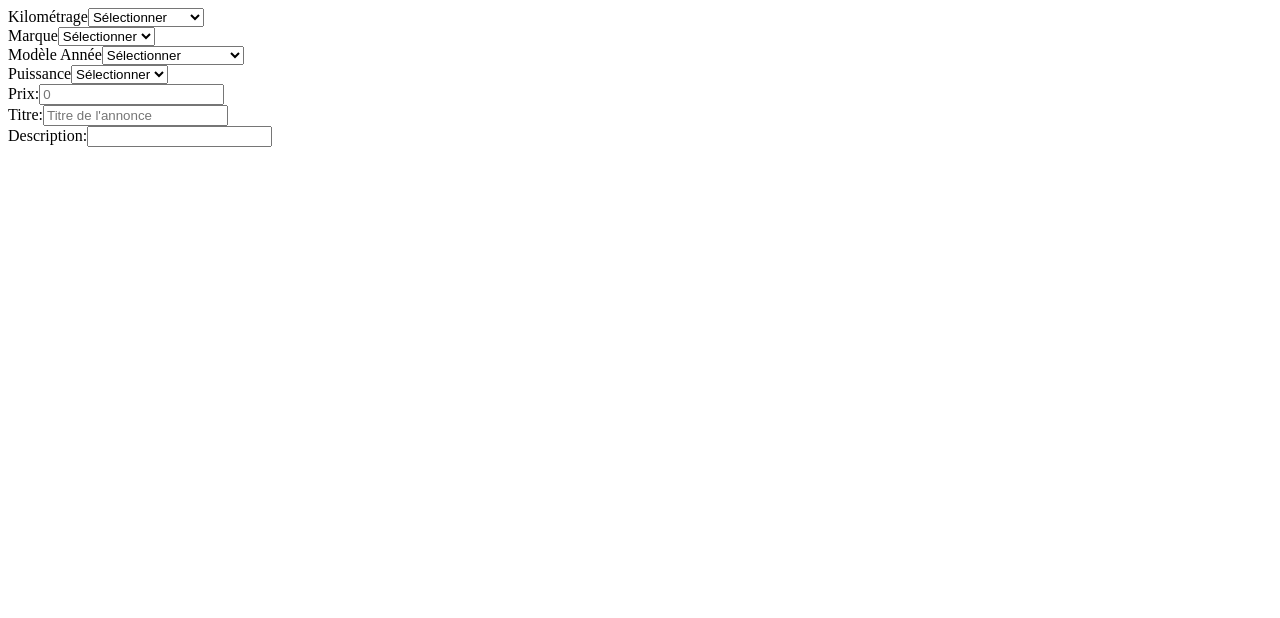
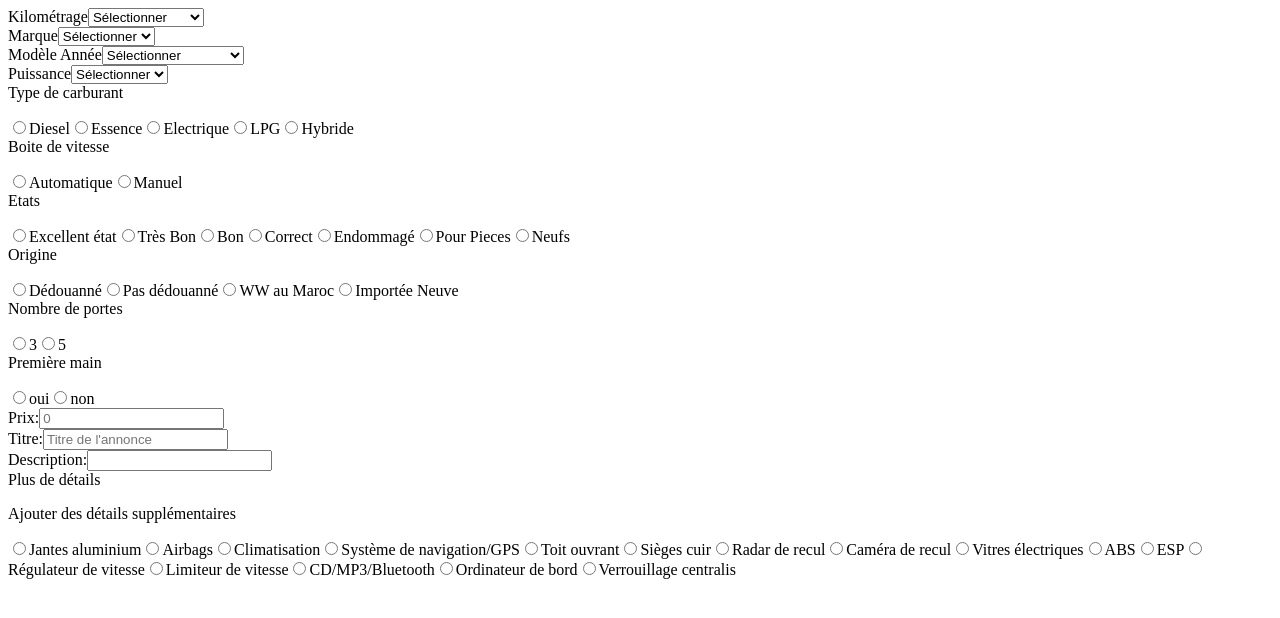
Before and after one commit to Kadeidja/reactAvitoGroup, a React (Create React App) app: page / in a window 1280 px wide. Shown: the top 618 px of the page. Built offline with nearby package versions, Linux system fonts and the light colour scheme.

Commit message:
assemblage des deux codes

```diff
--- /dev/null
+++ b/src/Datas/datastest.js
@@ -0,0 +1,70 @@
+export const defaultsData = {
+    questionttl:'',
+    addinfo:'',
+    askedquestions:'',
+    answersquestion:['','','','',''],
+    questionid:'question0',
+    questiontype:''
+};
+export const carburantData = {
+    questionttl:'CarburantType',
+    addinfo:'',
+    askedquestions:'Type de carburant',
+    answersquestion:['Diesel','Essence','Electrique','LPG','Hybride'],
+    questionid:'question1',
+    questiontype:'bubble'
+};
+export const stateData = {
+    questionttl:'States',
+    addinfo:'',
+    askedquestions:'Etats',
+    answersquestion:['Excellent état','Très Bon','Bon','Correct','Endommagé','Pour Pieces','Neufs'],
+    questionid:'',
+    questiontype:'bubble'
+}
+export const originData = {
+    questionttl:'Origin',
+    addinfo:'',
+    askedquestions:'Origine',
+    answersquestion:['Dédouanné','Pas dédouanné','WW au Maroc','Importée Neuve'],
+    questionid:'',
+    questiontype:'bubble'
+};
+export const GearBox = {
+    questionttl:'GearBox',
+    addinfo:'',
+    askedquestions:'Boite de vitesse',
+    answersquestion:['Automatique','Manuel'],
+    questionid:'',
+    questiontype:'bubble'
+};
+
+export const porteData = {
+    questionttl:'Porte',
+    addinfo:'',
+    askedquestions:'Nombre de portes',
+    answersquestion:['3','5'],
+    questionid:'',
+    questiontype:'bubble'
+};
+
+export const premiereData = {
+    questionttl:'Premiere',
+    addinfo:'',
+    askedquestions:'Première main',
+    answersquestion:['oui','non'],
+    questionid:'',
+    questiontype:'bubble'
+};
+
+export const moreData = {
+    questionttl:'Premiere',
+    addinfo:'Ajouter des détails supplémentaires',
+    askedquestions:'Plus de détails',
+    answersquestion:['Jantes aluminium', 'Airbags', 'Climatisation', 'Système de navigation/GPS',
+                    'Toit ouvrant', 'Sièges cuir', 'Radar de recul', 'Caméra de recul', 'Vitres électriques',
+                    'ABS', 'ESP', 'Régulateur de vitesse', 'Limiteur de vitesse', 'CD/MP3/Bluetooth',
+                    'Ordinateur de bord', 'Verrouillage centralis'],
+    questionid:'',
+    questiontype:'bubble'
+};
--- /dev/null
+++ b/src/components/Bubllyquestion.js
@@ -0,0 +1,27 @@
+import React from 'react';
+import { useState } from 'react';
+
+function Showquestion ({defaultsData}){
+const [questionValue,setquestionValue] = useState('Non définit')
+    return (
+        <div className="showquestion">
+                        <div key={defaultsData.questionid}>
+                        <div>
+                            <label>{defaultsData.askedquestions}</label>
+                            <p>{defaultsData.addinfo}</p>
+                         </div>
+
+                            {defaultsData.answersquestion.map((answersolo)=>{
+                                return(
+                                <label for={questionValue}>
+                                    <input onChange={e => setquestionValue(e.target.value)} type="radio" name="answer" value={answersolo} id={answersolo.questionid} />
+                                    {answersolo}
+                                </label>
+                                )
+                            })}
+                            </div>
+            </div>
+    )
+}
+
+export default Showquestion;
--- a/src/components/FormAnnonce.js
+++ b/src/components/FormAnnonce.js
@@ -1,6 +1,9 @@
 import React, { useState } from "react";
 import ListeDeroulante from "./ListeDeroulante";
 import InformationAnnonce from "./InformationAnnonce";
+import Showquestion from "./Bubllyquestion";
+import { defaultsData, carburantData, stateData, originData, GearBox, porteData, premiereData, moreData } from "../Datas/datastest";
+
 
 const FormAnnonce = () => {
     const kilometrage = [
@@ -49,8 +52,20 @@ const FormAnnonce = () => {
         <ListeDeroulante options={puissance} label="Puissance" defaultValue="Selectionner" />
         </div>
         <div>
+          <Showquestion defaultsData={carburantData}/>
+          <Showquestion defaultsData={GearBox}/>
+          <Showquestion defaultsData={stateData}/>
+          <Showquestion defaultsData={originData}/>
+          <Showquestion defaultsData={porteData}/>
+          <Showquestion defaultsData={premiereData}/>
+        </div>
+        <div>
         <InformationAnnonce prix="" titre="" description="" />
         </div>
+        <div>
+          <Showquestion defaultsData={moreData}/>
+        </div>
+
     </div>
   );
 }
--- a/src/components/InformationAnnonce.js
+++ b/src/components/InformationAnnonce.js
@@ -8,19 +8,16 @@ const InformationAnnonce = ({ prix, titre, description }) => {
   const handlePrixChange = (event) => {
     const newPrix = event.target.value;
     setPrixSaisi(newPrix);
-    console.log(newPrix);
   };
 
   const handleTitreChange = (event) => {
     const newTitre = event.target.value;
     setTitreSaisi(newTitre);
-    console.log(newTitre);
   };
 
   const handleDescriptionChange = (event) => {
     const newDescription = event.target.value;
     setDescriptionSaisie(newDescription);
-    console.log(newDescription);
   };
 
   return (
--- a/src/components/ListeDeroulante.js
+++ b/src/components/ListeDeroulante.js
@@ -3,7 +3,6 @@ import {useState} from "react";
 
 const ListeDeroulante = ({ options, label, defaultValue }) => {
     const [selectedValue, setSelectedValue] = useState(defaultValue);
-    console.log("option =", options);
     const handleChange = (event) => {
       setSelectedValue(event.target.value);
     };
```
Also changed, not shown: src/components/Carburant.js (added, +12 -0 lines), src/components/Gearbox.js (added, +12 -0 lines), src/components/Origindouane.js (added, +12 -0 lines), src/components/States.js (added, +12 -0 lines).
